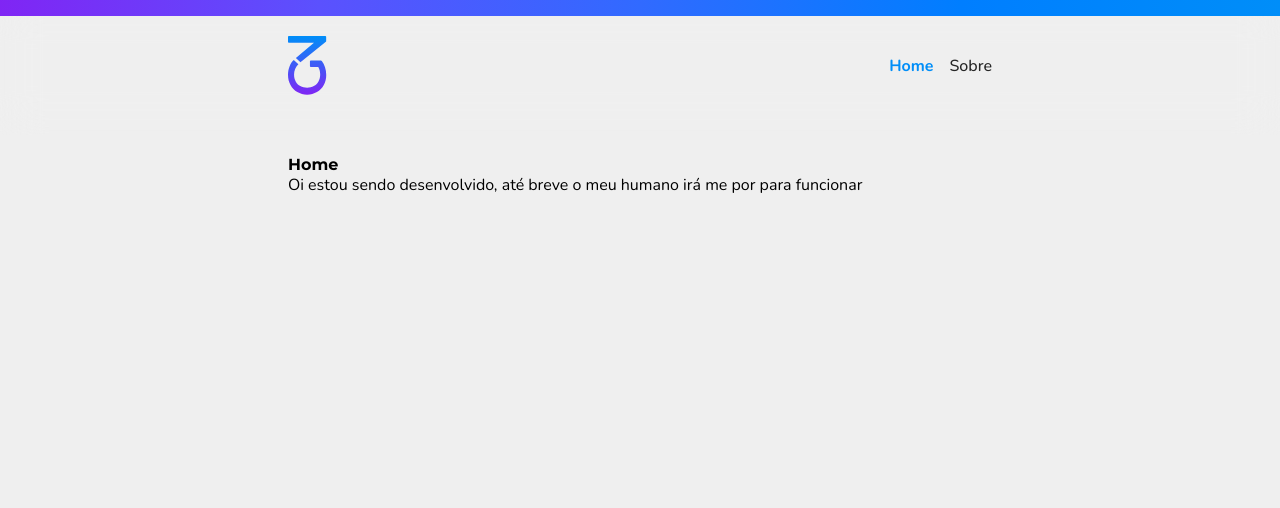
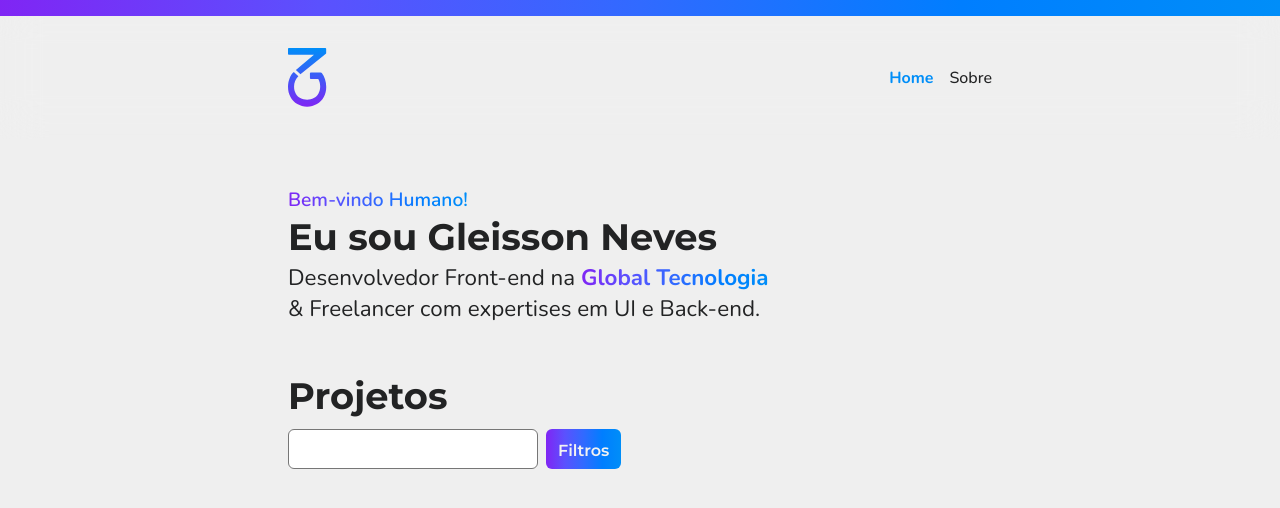
Before and after one commit to gleissonneves/gleissonneves, a Vue app: page / in a window 1280 px wide. Shown: the top 508 px of the page. Built offline with nearby package versions, Linux system fonts and the light colour scheme.

Commit message:
feat: modificado estrutura da home

```diff
--- a/src/App.vue
+++ b/src/App.vue
@@ -18,15 +18,17 @@ export default {
 <style lang="scss">
 @import '@/assets/css/tokens.css';
 @import '@/assets/css/reset.css';
-main{
+
+@import '@/assets/scss/utils.scss';
+
+main {
   &.container-app {
     margin-top: 135px;
-    padding: 0 var(--padding-2);
     width: 100%;
     margin-left: auto;
     margin-right: auto;
     max-width: 48rem;
-    padding: 20px var(--padding-2);
+    padding: var(--padding-2);
   }
 }
 </style>
--- a/src/assets/css/reset.css
+++ b/src/assets/css/reset.css
@@ -23,3 +23,8 @@ body {
 p, span, a {
   font-family: 'Nunito', sans-serif;
 }
+
+h1 {
+  font-size: 2.3rem;
+  line-height: 1.33;
+}
--- a/src/assets/css/tokens.css
+++ b/src/assets/css/tokens.css
@@ -6,4 +6,6 @@
     --light-thema: #efefef;
 
     --primary-color: #008ef8;
+    --black-contrast-color: #222324;
+    --white-contrast-color: #F2F2F2;
 }
--- /dev/null
+++ b/src/assets/scss/utils.scss
@@ -0,0 +1,5 @@
+.text-gradient {
+    background: var(--linear-gradient-brand);
+    -webkit-background-clip: text;
+    -webkit-text-fill-color: transparent;
+}
--- a/src/shared/components/molecules/Menu/MenuComponent.vue
+++ b/src/shared/components/molecules/Menu/MenuComponent.vue
@@ -33,7 +33,7 @@ export default {};
 
     a {
         font-weight: 500;
-        color: #262626;
+        color: var(--black-contrast-color);
 
         &.router-link-active {
             font-weight: 700;
--- a/src/shared/components/organism/Header/HeaderComponent.vue
+++ b/src/shared/components/organism/Header/HeaderComponent.vue
@@ -29,7 +29,6 @@ header {
     width: 100%;
     z-index: 10;
     backdrop-filter: saturate(180%) blur(20px);
-    height: 135px;
 
     nav {
         position: relative;
@@ -40,7 +39,7 @@ header {
         margin-left: auto;
         margin-right: auto;
         max-width: 48rem;
-        padding: 20px var(--padding-2);
+        padding: var(--padding-2);
     }
 }
 </style>
--- a/src/views/HomeView.vue
+++ b/src/views/HomeView.vue
@@ -1,17 +1,124 @@
 <template>
   <div class="home">
-    <h1>Home</h1>
-    <p>
-      Oi estou sendo desenvolvido, até breve o meu humano irá me por para funcionar
-    </p>
+    <section id="home-content-title">
+      <span class="home-subtitle-sm text-gradient">
+        Bem-vindo Humano!
+      </span>
+      <h1 class="home-title">
+        Eu sou Gleisson Neves
+      </h1>
+      <p class="home-subtitle-md">
+        Desenvolvedor Front-end na
+        <a :href="empresa.link" target="_blank" rel="noopener noreferrer" class="text-gradient">
+          {{   empresa.nome }}
+        </a> <br>
+        & Freelancer com expertises em UI e Back-end.
+      </p>
+    </section>
+
+    <section id="home-content-project">
+      <div class="home-content-project-content">
+        <div class="home-content-project-content-title">
+          <h1>Projetos</h1>
+        </div>
+        <div class="home-content-project-content-pesquisa">
+          <label for="home-content-project-pesquisa">
+            <input type="text" name="pesquisa" id="home-content-project-pesquisa">
+          </label>
+          <button class="home-content-project-filter">
+            Filtros
+          </button>
+        </div>
+      </div>
+    </section>
   </div>
 </template>
 
 <script>
-// @ is an alias to /src
-
 export default {
   name: 'HomeView',
   components: {},
+  data() {
+    return {
+      empresa: {
+        nome: 'Global Tecnologia',
+        link: 'https://globaltecnologia.net/',
+      },
+    };
+  },
 };
 </script>
+
+<style lang="scss">
+#home-content-title {
+  padding-top: 1.25rem;
+}
+
+.home-title {
+  color: var(--black-contrast-color);
+
+}
+.home-subtitle-sm {
+  font-weight: 600;
+  font-size: 1.2rem;
+}
+
+.home-subtitle-md {
+  font-weight: 400;
+  font-size: 1.4rem;
+  color: var(--black-contrast-color);
+
+  a {
+    color: var(--primary-color);
+    font-weight: 700;
+  }
+}
+
+#home-content-project {
+  padding-top: 3rem;
+  color: var(--black-contrast-color);
+
+  .home-content-project-content {
+    display: flex;
+    flex-direction: column;
+
+  }
+
+  .home-content-project-content-title {}
+  .home-content-project-content-pesquisa {
+    margin-top: .5rem;
+    display: flex;
+    flex-direction: row;
+
+    #home-content-project-pesquisa {
+      width: 100%;
+      outline: 0px;
+      position: relative;
+      appearance: none;
+      transition: all 0.2s ease 0s;
+      font-size: 1rem;
+      padding-left: 2.5rem;
+      padding-right: 1rem;
+      height: 2.5rem;
+      border-radius: 0.375rem;
+      border-width: 1px;
+      border-style: solid;
+    }
+
+    .home-content-project-filter {
+      cursor: pointer;
+      border: none;
+      background: var(--linear-gradient-brand);
+      color: var(--white-contrast-color);
+      border-radius: 0.375rem;
+      padding: 0.75rem;
+      user-select: none;
+      white-space: nowrap;
+      font-weight: 600;
+      height: 2.5rem;
+      font-size: 1rem;
+      margin-left: 0.5rem;
+    }
+  }
+}
+</style>
```
